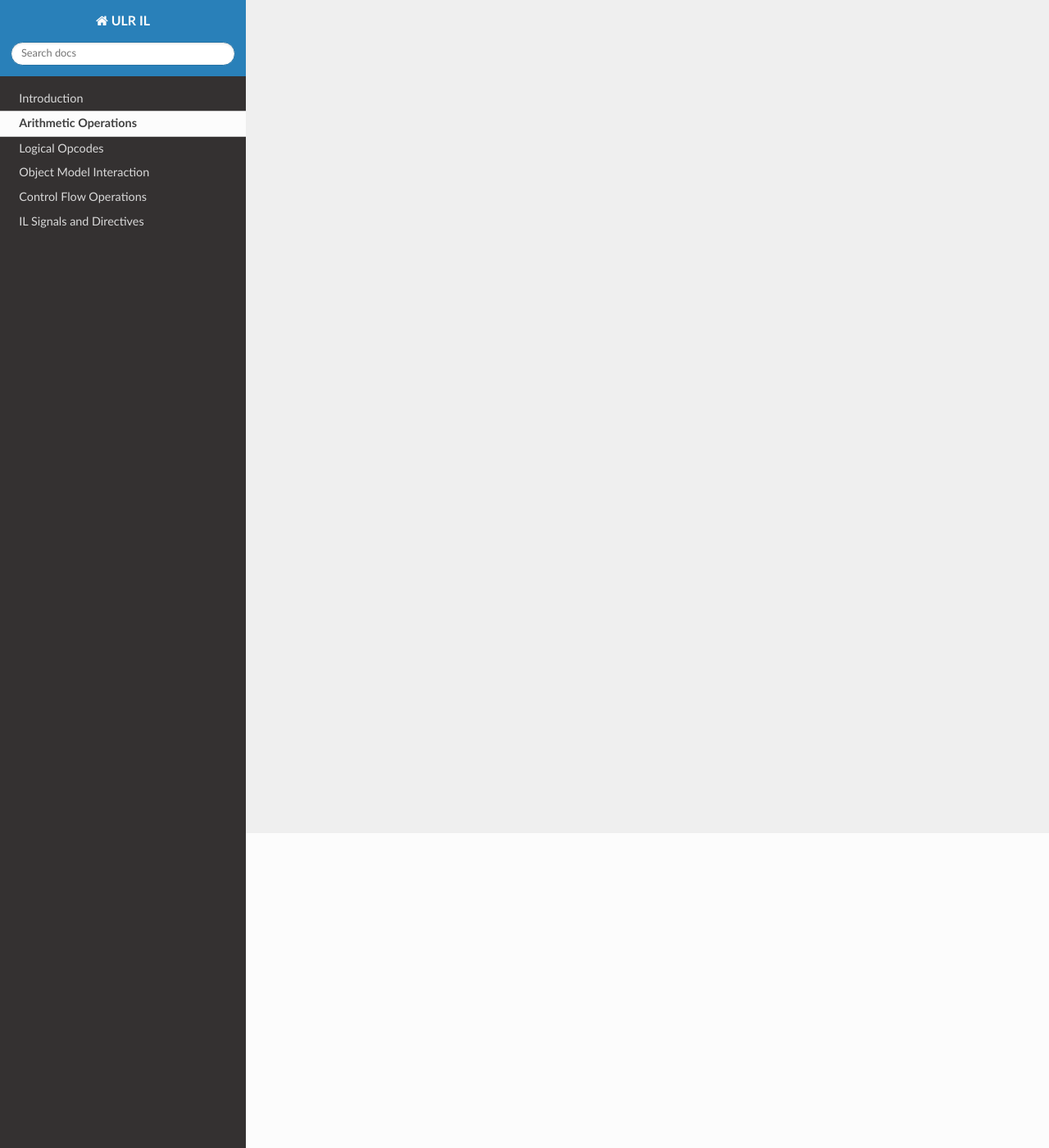
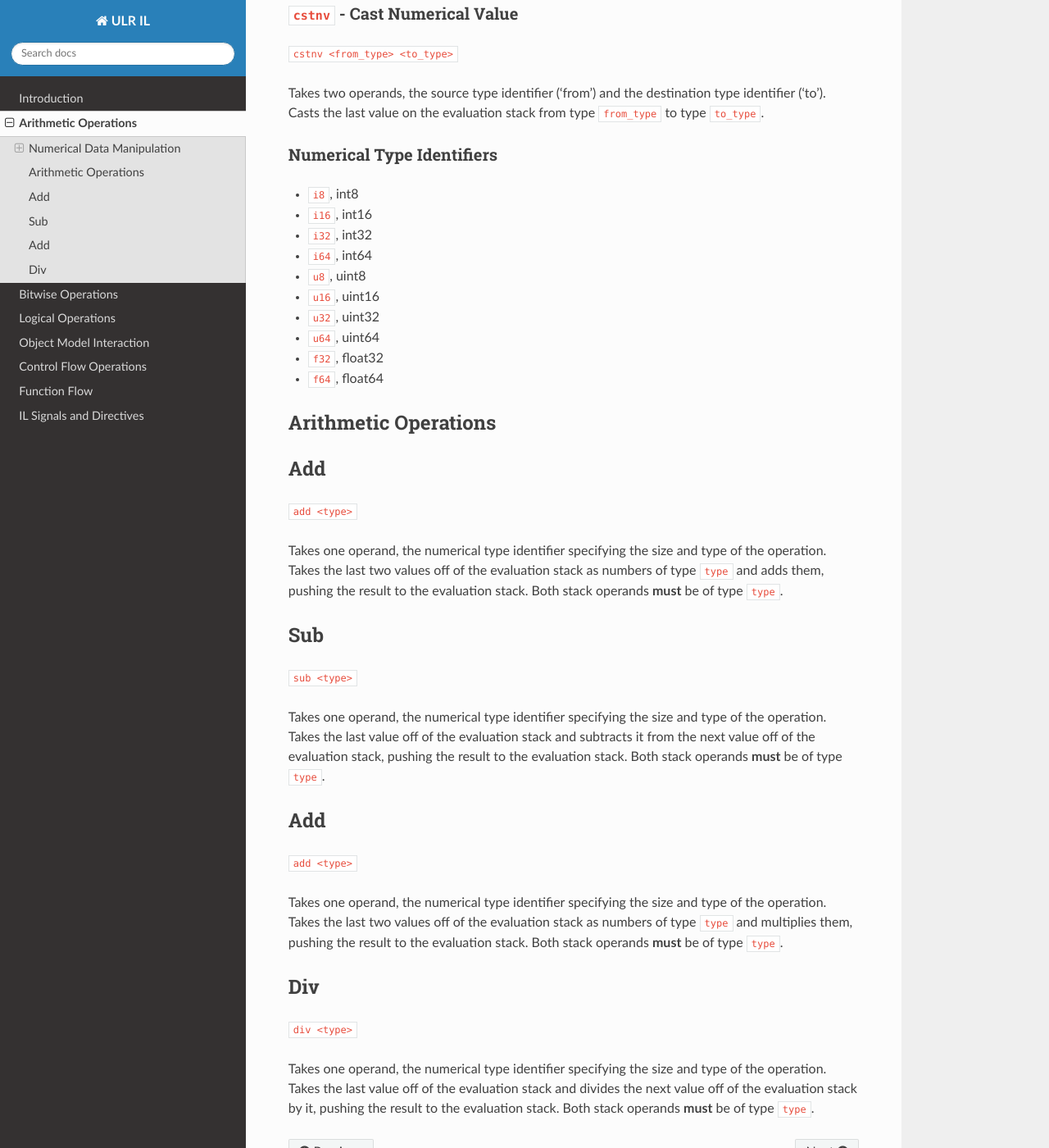
Before and after one commit to uncommon-language-framework/ildoc, a Sphinx documentation site: the page built from docs/source/arithmetic.md, in a window 1280 px wide and 1400 px high, scrolled down 384 px. Shown: the whole window at 82% size. Built offline with Sphinx 7.4.7 and the Read the Docs theme 2.0.0, drawn with Linux system fonts in a browser that asks for light colours; some of the changed text lies outside the part shown.

Commit message:
add basic numerical instruction docs

```diff
--- a/docs/source/arithmetic.md
+++ b/docs/source/arithmetic.md
@@ -1 +1,47 @@
 # Arithmetic Operations
+
+## Numerical Data Manipulation
+
+### `ldnc` - Load Numerical Constant
+`ldnc <type> <constant>`
+
+Takes two operands, the numerical type identifier and the constant expression. Pushes the value of the constant to the evaluation stack with the designated numerical type.
+
+### `cstnv` - Cast Numerical Value
+`cstnv <from_type> <to_type>`
+
+Takes two operands, the source type identifier ('from') and the destination type identifier ('to'). Casts the last value on the evaluation stack from type `from_type` to type `to_type`.
+
+### Numerical Type Identifiers
+- `i8`, int8
+- `i16`, int16
+- `i32`, int32
+- `i64`, int64
+- `u8`, uint8
+- `u16`, uint16
+- `u32`, uint32
+- `u64`, uint64
+- `f32`, float32
+- `f64`, float64
+
+## Arithmetic Operations
+
+## Add
+`add <type>`
+
+Takes one operand, the numerical type identifier specifying the size and type of the operation. Takes the last two values off of the evaluation stack as numbers of type `type` and adds them, pushing the result to the evaluation stack. Both stack operands **must** be of type `type`.
+
+## Sub
+`sub <type>`
+
+Takes one operand, the numerical type identifier specifying the size and type of the operation. Takes the last value off of the evaluation stack and subtracts it from the next value off of the evaluation stack, pushing the result to the evaluation stack. Both stack operands **must** be of type `type`.
+
+## Add
+`add <type>`
+
+Takes one operand, the numerical type identifier specifying the size and type of the operation. Takes the last two values off of the evaluation stack as numbers of type `type` and multiplies them, pushing the result to the evaluation stack. Both stack operands **must** be of type `type`.
+
+## Div
+`div <type>`
+
+Takes one operand, the numerical type identifier specifying the size and type of the operation. Takes the last value off of the evaluation stack and divides the next value off of the evaluation stack by it, pushing the result to the evaluation stack. Both stack operands **must** be of type `type`.
--- /dev/null
+++ b/docs/source/bitwise.md
@@ -0,0 +1 @@
+# Bitwise Operations
--- a/docs/source/control_flow.md
+++ b/docs/source/control_flow.md
@@ -1 +1,6 @@
 # Control Flow Operations
+
+# Function Flow
+
+
+## Jump & Conditional Flow
--- a/docs/source/index.rst
+++ b/docs/source/index.rst
@@ -13,7 +13,9 @@
 
 .. toctree::
 	introduction
+	declarations
 	arithmetic
+	bitwise
 	logical
 	object_model
 	control_flow
--- a/docs/source/logical.md
+++ b/docs/source/logical.md
@@ -1 +1 @@
-# Logical Opcodes
+# Logical Operations
```
Also changed, not shown: docs/source/introduction.md (+8 -0 lines), docs/source/declarations.md (added).
